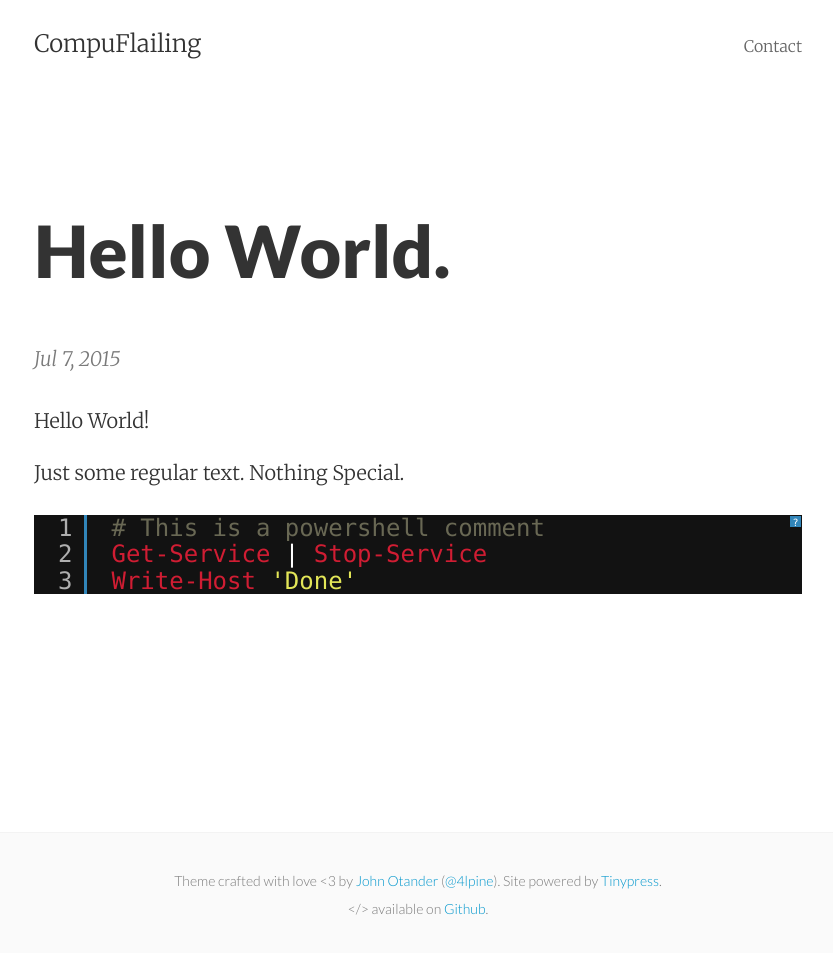
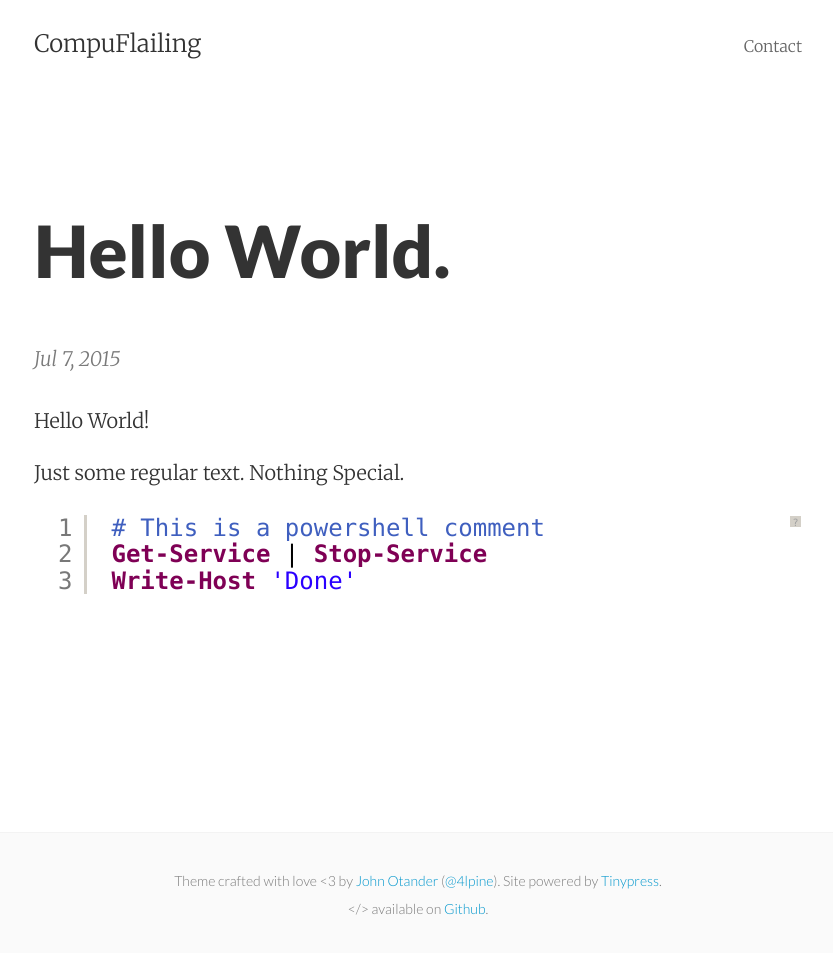
Before and after one commit to RandomNoun7/RandomNoun7.github.io, a Jekyll site: the page built from _posts/2015-07-07-hello-world.markdown, in a window 1280 px wide. Shown: the whole page, without its empty margins (222-1055 px from the left). Built offline with Jekyll 4.4.1, drawn with Linux system fonts in a browser that asks for light colours.

Commit message:
try another theme

```diff
--- a/_includes/head.html
+++ b/_includes/head.html
@@ -23,6 +23,6 @@
     <script type="text/javascript" src="/js/shAutoloader.js"></script>
     <script type="text/javascript" src="/js/shBrushPowerShell.js"></script>
     <link rel="stylesheet" href="{{ "/css/shCore.css" | prepend: site.baseurl }}" type="text/css">
-    <link rel="stylesheet" href="{{ "/css/shCoreFadeToGrey.css" | prepend: site.baseurl }}" type="text/css">
+    <link rel="stylesheet" href="{{ "/css/shThemeEclipse.css" | prepend: site.baseurl }}" type="text/css">
     <script type="text/javascript">SyntaxHighlighter.all();</script>
 </head>
--- /dev/null
+++ b/css/shThemeEclipse.css
@@ -0,0 +1,128 @@
+/**
+ * SyntaxHighlighter
+ * http://alexgorbatchev.com/SyntaxHighlighter
+ *
+ * SyntaxHighlighter is donationware. If you are using it, please donate.
+ * http://alexgorbatchev.com/SyntaxHighlighter/donate.html
+ *
+ * @version
+ * 3.0.83 (July 02 2010)
+ *
+ * @copyright
+ * Copyright (C) 2004-2010 Alex Gorbatchev.
+ *
+ * @license
+ * Dual licensed under the MIT and GPL licenses.
+ */
+.syntaxhighlighter {
+  background-color: white !important;
+}
+.syntaxhighlighter .line.alt1 {
+  background-color: white !important;
+}
+.syntaxhighlighter .line.alt2 {
+  background-color: white !important;
+}
+.syntaxhighlighter .line.highlighted.alt1, .syntaxhighlighter .line.highlighted.alt2 {
+  background-color: #c3defe !important;
+}
+.syntaxhighlighter .line.highlighted.number {
+  color: white !important;
+}
+.syntaxhighlighter table caption {
+  color: black !important;
+}
+.syntaxhighlighter .gutter {
+  color: #787878 !important;
+}
+.syntaxhighlighter .gutter .line {
+  border-right: 3px solid #d4d0c8 !important;
+}
+.syntaxhighlighter .gutter .line.highlighted {
+  background-color: #d4d0c8 !important;
+  color: white !important;
+}
+.syntaxhighlighter.printing .line .content {
+  border: none !important;
+}
+.syntaxhighlighter.collapsed {
+  overflow: visible !important;
+}
+.syntaxhighlighter.collapsed .toolbar {
+  color: #3f5fbf !important;
+  background: white !important;
+  border: 1px solid #d4d0c8 !important;
+}
+.syntaxhighlighter.collapsed .toolbar a {
+  color: #3f5fbf !important;
+}
+.syntaxhighlighter.collapsed .toolbar a:hover {
+  color: #aa7700 !important;
+}
+.syntaxhighlighter .toolbar {
+  color: #a0a0a0 !important;
+  background: #d4d0c8 !important;
+  border: none !important;
+}
+.syntaxhighlighter .toolbar a {
+  color: #a0a0a0 !important;
+}
+.syntaxhighlighter .toolbar a:hover {
+  color: red !important;
+}
+.syntaxhighlighter .plain, .syntaxhighlighter .plain a {
+  color: black !important;
+}
+.syntaxhighlighter .comments, .syntaxhighlighter .comments a {
+  color: #3f5fbf !important;
+}
+.syntaxhighlighter .string, .syntaxhighlighter .string a {
+  color: #2a00ff !important;
+}
+.syntaxhighlighter .keyword {
+  color: #7f0055 !important;
+}
+.syntaxhighlighter .preprocessor {
+  color: #646464 !important;
+}
+.syntaxhighlighter .variable {
+  color: #aa7700 !important;
+}
+.syntaxhighlighter .value {
+  color: #009900 !important;
+}
+.syntaxhighlighter .functions {
+  color: #ff1493 !important;
+}
+.syntaxhighlighter .constants {
+  color: #0066cc !important;
+}
+.syntaxhighlighter .script {
+  font-weight: bold !important;
+  color: #7f0055 !important;
+  background-color: none !important;
+}
+.syntaxhighlighter .color1, .syntaxhighlighter .color1 a {
+  color: gray !important;
+}
+.syntaxhighlighter .color2, .syntaxhighlighter .color2 a {
+  color: #ff1493 !important;
+}
+.syntaxhighlighter .color3, .syntaxhighlighter .color3 a {
+  color: red !important;
+}
+
+.syntaxhighlighter .keyword {
+  font-weight: bold !important;
+}
+.syntaxhighlighter .xml .keyword {
+  color: #3f7f7f !important;
+  font-weight: normal !important;
+}
+.syntaxhighlighter .xml .color1, .syntaxhighlighter .xml .color1 a {
+  color: #7f007f !important;
+}
+.syntaxhighlighter .xml .string {
+  font-style: italic !important;
+  color: #2a00ff !important;
+}
```
